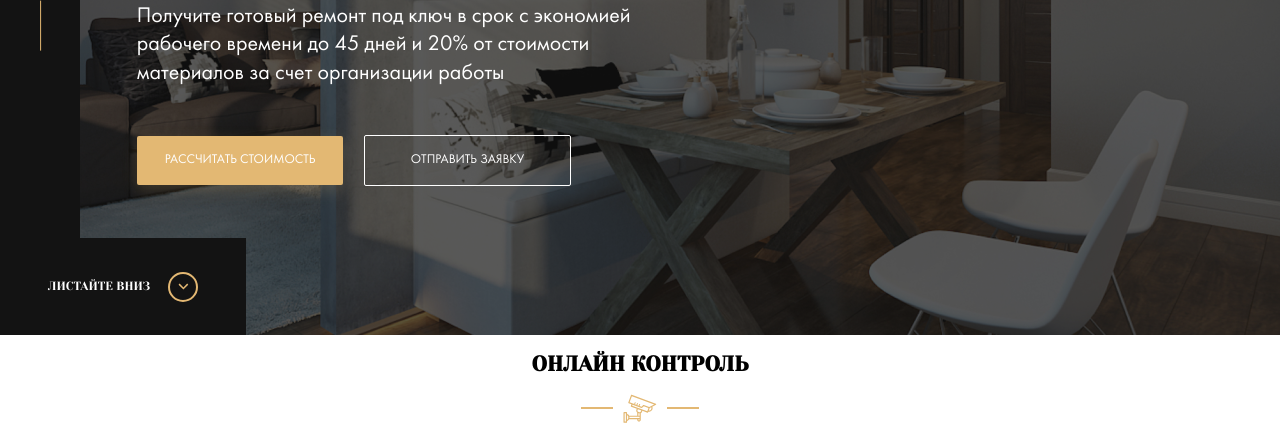
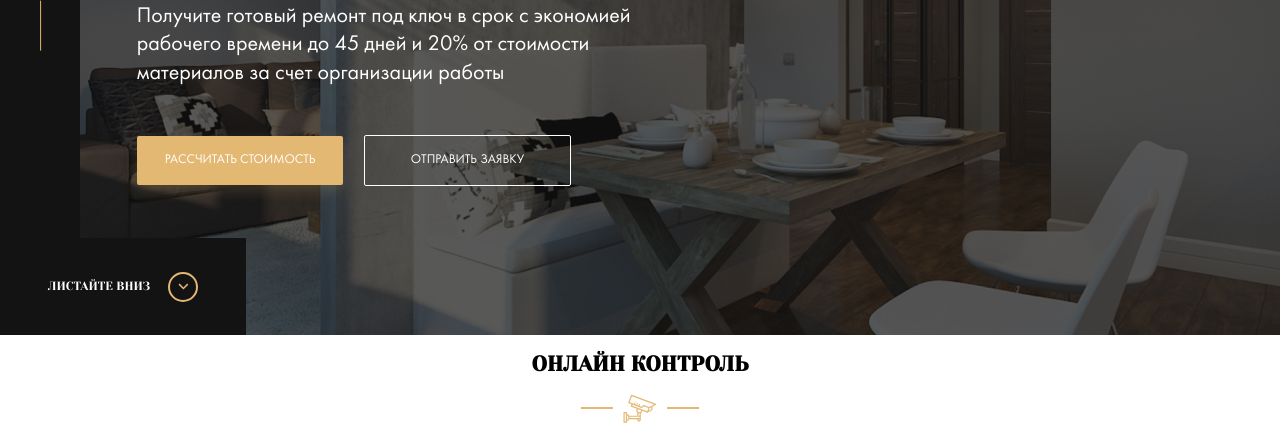
Before and after one commit to dianatruuse/repair_design, a website: page index.html in a window 1280 px wide. Shown: the part 372-800 px from the top of the page. Drawn offline with Linux system fonts and the light colour scheme; files whose address does not match are found by name.

Commit message:
refact: make bg in hero

```diff
--- a/sass/templates/_hero.sass
+++ b/sass/templates/_hero.sass
@@ -4,7 +4,7 @@
   flex-direction: column
   justify-content: center
   padding-top: 100px
-  background: $dark url(../img/hero-bg.jpg) no-repeat left / cover
+  background: $dark url(../img/hero-bg.jpg) no-repeat left  50px / cover
   height: 707px
   color: $light
   &::before
```
Also changed, not shown: css/style.css.
